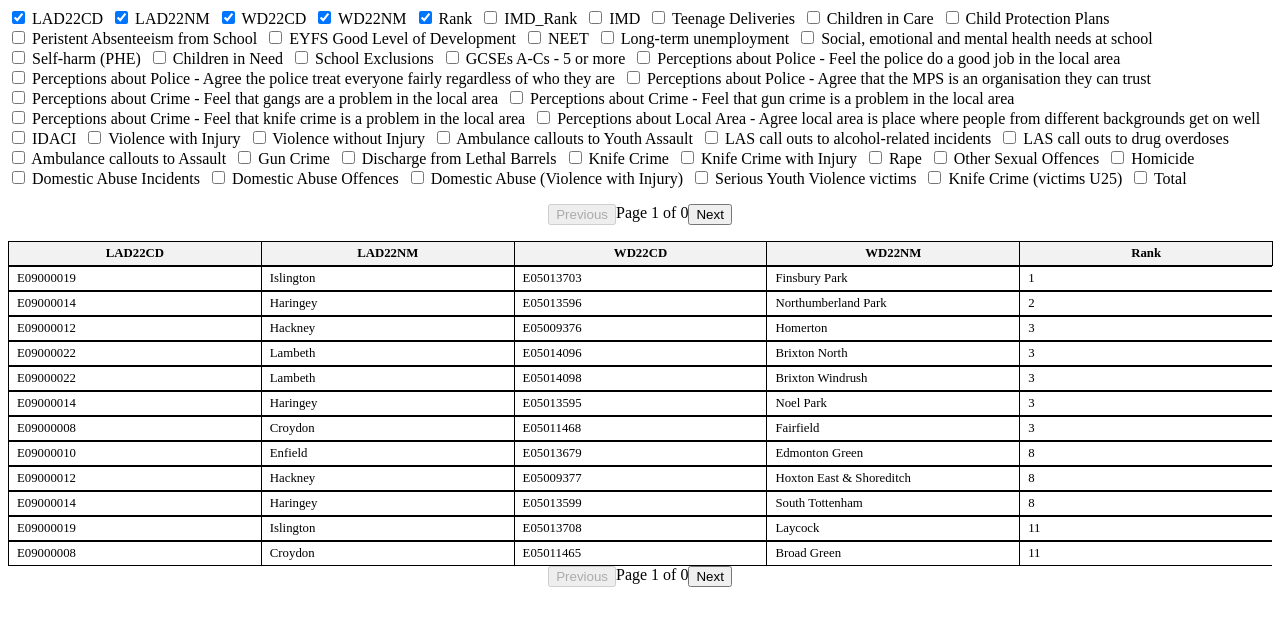
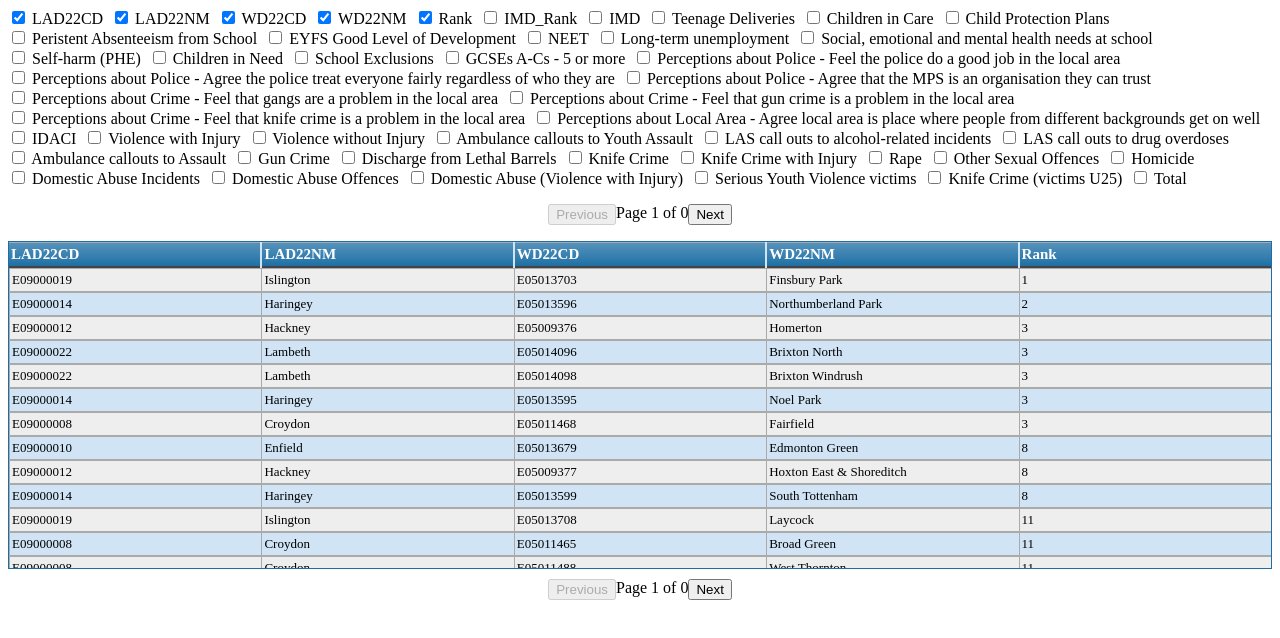
Before and after one commit to Micheal-Slade/vru-js, a SvelteKit app: page / in a window 1280 px wide. Shown: the top 638 px of the page. Built offline with nearby package versions, Linux system fonts and the light colour scheme.

Commit message:
Adding styling the table

```diff
--- a/src/components/FlexTable.svelte
+++ b/src/components/FlexTable.svelte
@@ -73,19 +73,44 @@
 </div>
 
 <style>
-  table {
-    width: 100%;
+  table, th, td {
+    border: 1px solid;
     border-collapse: collapse;
-    font-size: 0.8em; /* Smaller font size */
+    margin-bottom: 10px;
   }
 
-  th, td {
-    border: 1px solid black;
-    padding: 4px 8px; /* Less padding */
+  table.blueTable, table {
+    border: 1px solid #1C6EA4;
+    background-color: #EEEEEE;
+    width: 100%;
+    text-align: left;
+    border-collapse: collapse;
   }
-
-  th {
-    background-color: #f2f2f2;
+  table.blueTable td, table.blueTable th, td, th {
+    border: 1px solid #AAAAAA;
+    padding: 3px 2px;
+  }
+  table.blueTable tbody td, tbody td {
+    font-size: 13px;
+  }
+  table.blueTable tr:nth-child(even), tr:nth-child(even) {
+    background: #D0E4F5;
+  }
+  table.blueTable thead, thead {
+    background: #1C6EA4;
+    background: -moz-linear-gradient(top, #5592bb 0%, #327cad 66%, #1C6EA4 100%);
+    background: -webkit-linear-gradient(top, #5592bb 0%, #327cad 66%, #1C6EA4 100%);
+    background: linear-gradient(to bottom, #5592bb 0%, #327cad 66%, #1C6EA4 100%);
+    border-bottom: 2px solid #444444;
+  }
+  table.blueTable thead th, thead th {
+    font-size: 15px;
+    font-weight: bold;
+    color: #FFFFFF;
+    border-left: 2px solid #D0E4F5;
+  }
+  table.blueTable thead th:first-child, thead th:first-child {
+    border-left: none;
   }
 
   tbody {
@@ -119,4 +144,5 @@
   tr:hover {
     background-color: #f5f5f5;
   }
+
 </style>
```
